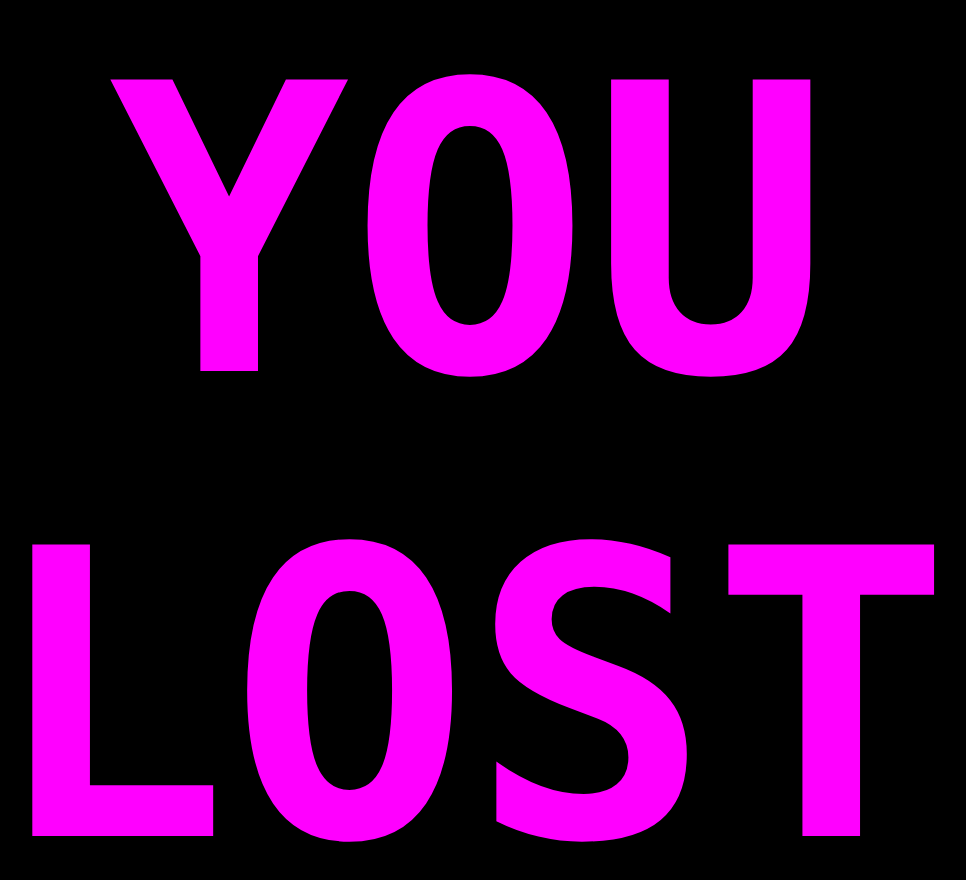
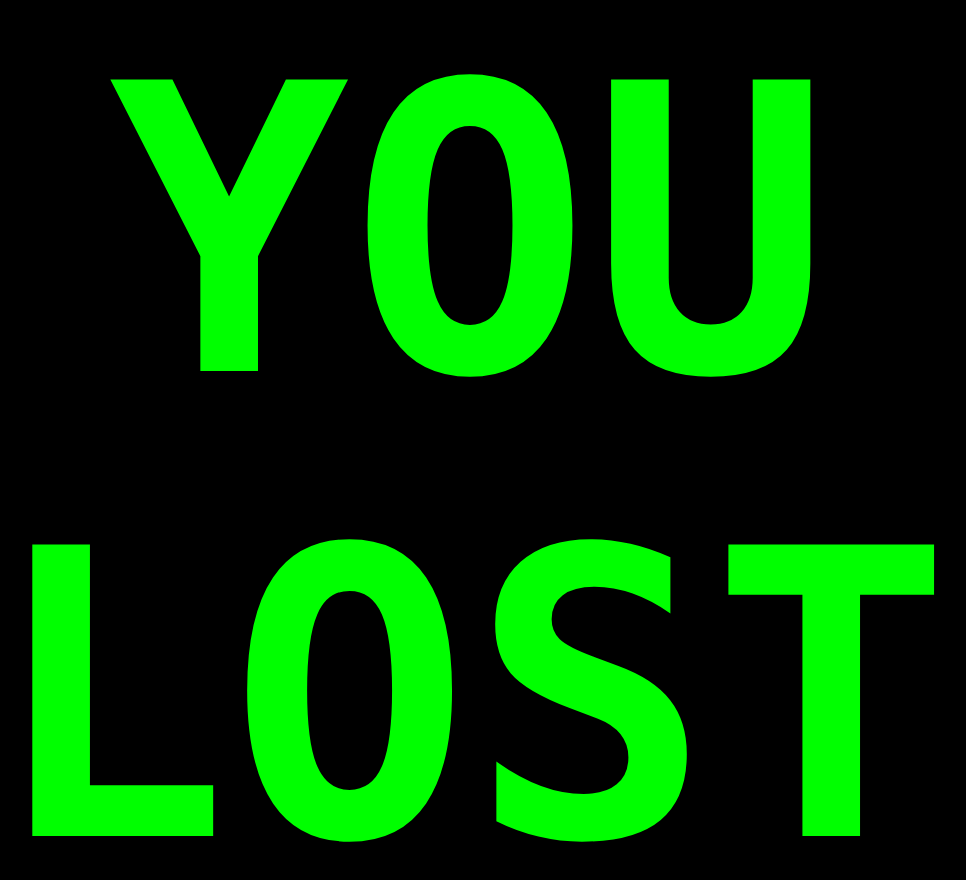
Before and after one commit to Flyspeck101/Dont-Click-the-Link, a plain HTML site: page index.html in a window 1280 px wide. Shown: the whole page, without its empty margins (170-1136 px from the left). Drawn offline with Linux system fonts and the light colour scheme.

Commit message:
Update index.html

```diff
--- a/index.html
+++ b/index.html
@@ -1,6 +1,7 @@
 <html>
 <head>
 <title>YOU LOST</title>
+  <meta http-equiv="refresh" content=3; URL=https://www.youtube.com/watch?v=oHg5SJYRHA0" />
 </head>
 <body style="margin: 0; background-color: black;">
 <div style="margin: auto 0; width: 100vw;">
@@ -8,7 +9,7 @@
 </div>
 <script>
 setInterval(() => {
-if (document.querySelector("h1").style.color = "#00ff00") {
+if (document.querySelector("h1").style.color == "#00ff00") {
 document.querySelector("h1").style.color = "#ff00ff";
 } else {
 document.querySelector("h1").style.color = "#00ff00";
```
